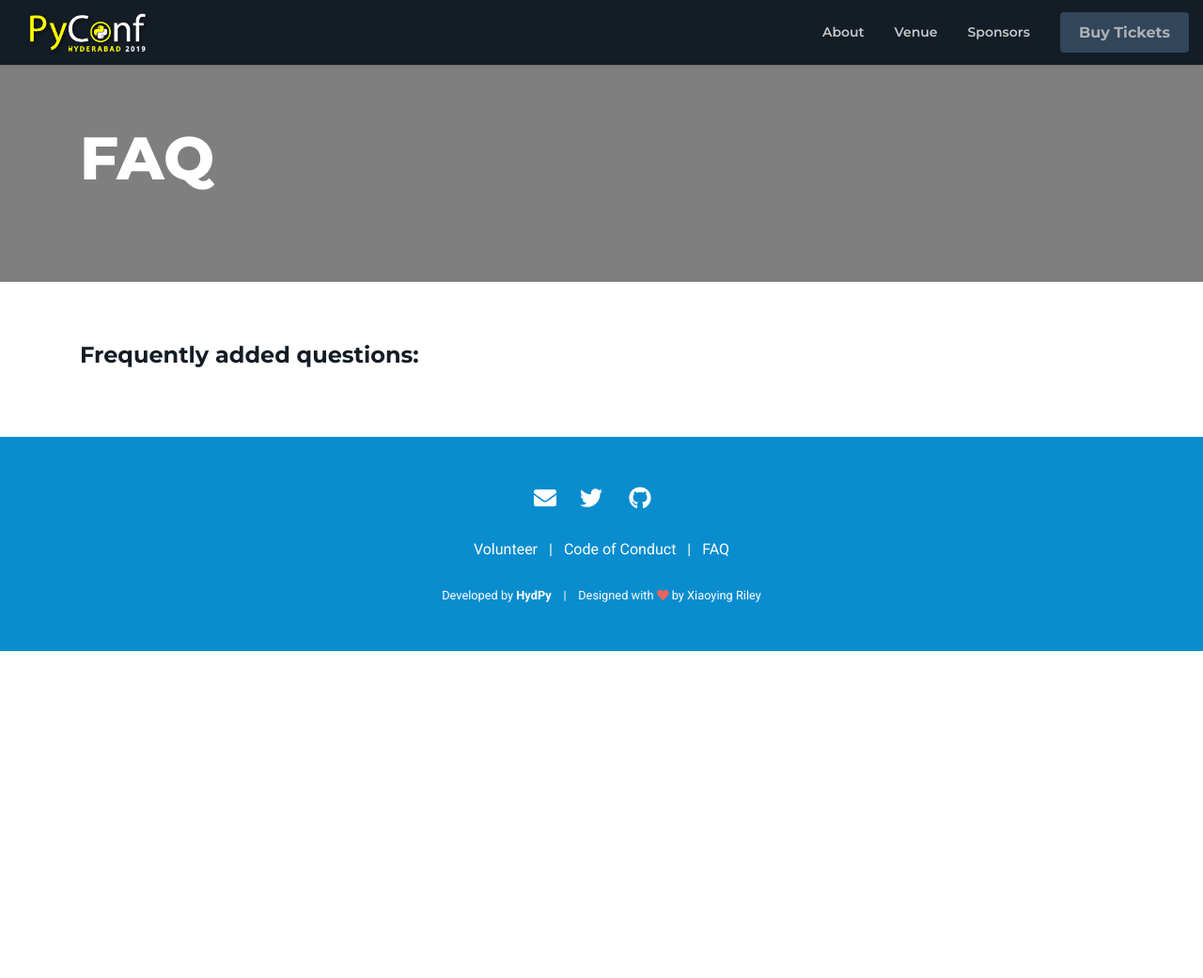
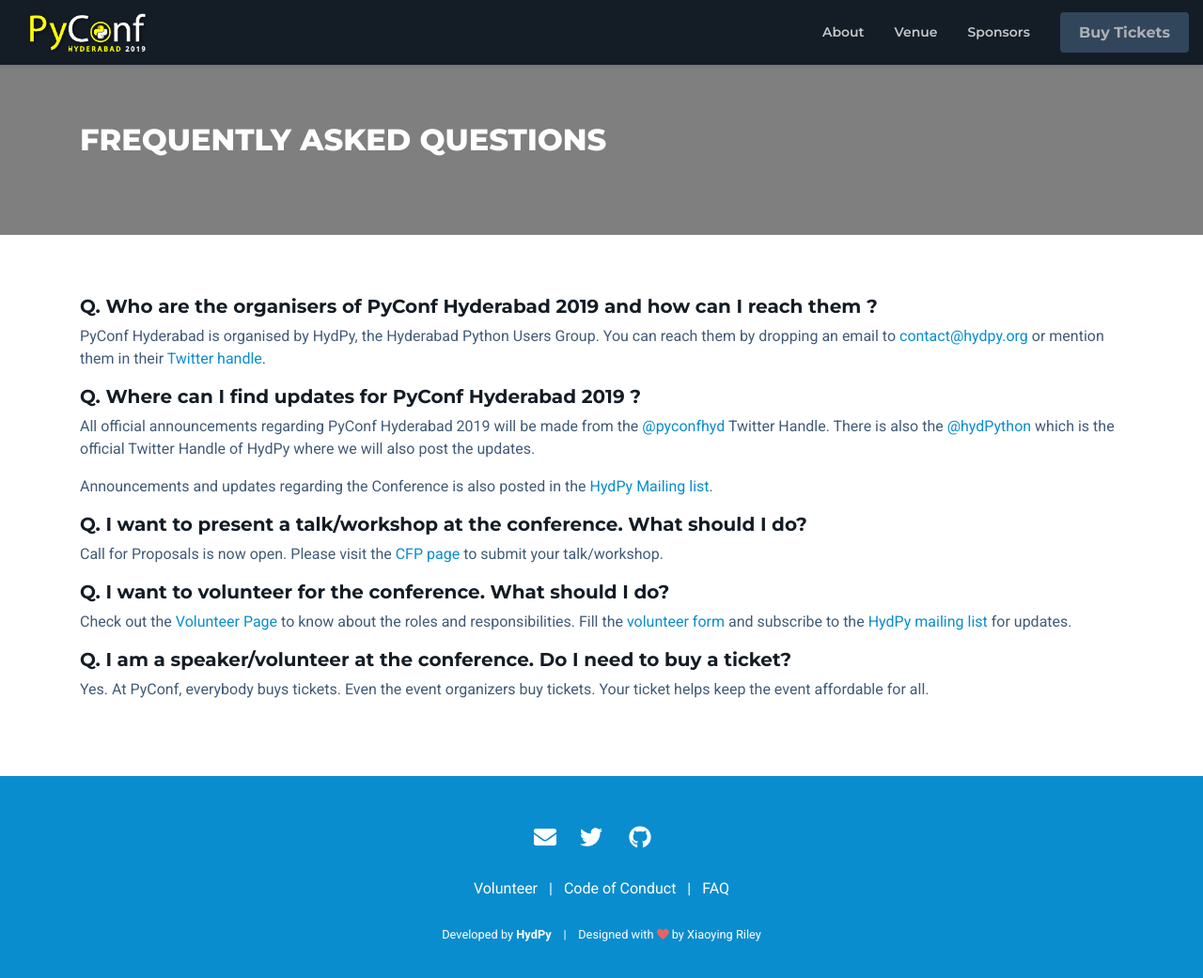
Before and after one commit to HydPy/hydpyconf2019, a Jekyll site: the page built from faq.md, in a window 1280 px wide and 1054 px high. Shown: the top 1041 px of the window at 94% size. Built offline with Jekyll 4.4.1, drawn with Linux system fonts in a browser that asks for light colours; nearby versions of some CDN libraries.

Commit message:
Update FAQ Page

```diff
--- a/_layouts/flexible.html
+++ b/_layouts/flexible.html
@@ -8,11 +8,11 @@
     <!-- header section -->
     {% include header.html %}
 
-    <div id="hero-block" class="hero-block" style="height: 300px;">
+    <div id="hero-block" class="hero-block" style="height: 250px;">
 		<div class="hero-block-mask"></div>
 		<div class="container">
 			<div class="hero-text-block">
-				<h1 class="hero-heading mb-2">{{ page.title | upcase }}</h1>
+				<h2 class="hero-heading mb-2">{{ page.title | upcase }}</h2>
 			</div><!--//hero-text-block-->
 		</div><!--//container-->
 
--- a/_sass/theme/_home.scss
+++ b/_sass/theme/_home.scss
@@ -127,6 +127,11 @@
 		font-size: 1.75rem;
 		font-family: 'Montserrat', sans-serif;
 		font-weight: 700;
+	}
+
+	h2.hero-heading {
+		color: #fff;
+		font-weight: 800;
 	}
 
 }
--- a/faq.md
+++ b/faq.md
@@ -1,8 +1,21 @@
 ---
 layout: flexible
-title: Faq
+title: Frequently Asked Questions
 ---
 
-<div>
-    <h4>Frequently added questions:</h4>
-</div>
+##### Q. Who are the organisers of PyConf Hyderabad 2019 and how can I reach them ?
+PyConf Hyderabad is organised by HydPy, the Hyderabad Python Users Group. You can reach them by dropping an email to [contact@hydpy.org](mailto:contact@hydpy.org) or mention them in their [Twitter handle](https://twitter.com/hydPython).
+
+##### Q. Where can I find updates for PyConf Hyderabad 2019 ?
+All official announcements regarding PyConf Hyderabad 2019 will be made from the [@pyconfhyd](https://twitter.com/pyconfhyd/) Twitter Handle. There is also the [@hydPython](https://twitter.com/hydPython) which is the official Twitter Handle of HydPy where we will also post the updates.
+
+Announcements and updates regarding the Conference is also posted in the [HydPy Mailing list](https://mail.python.org/mailman3/lists/hydpy.python.org/).
+
+##### Q. I want to present a talk/workshop at the conference. What should I do?
+Call for Proposals is now open. Please visit the [CFP page](https://www.papercall.io/pyconf-hyderabad2019) to submit your talk/workshop.
+
+##### Q. I want to volunteer for the conference. What should I do?
+Check out the [Volunteer Page](https://pyconf.hydpy.org/2019/volunteer.html) to know about the roles and responsibilities. Fill the [volunteer form](https://forms.gle/qiKhorSfMjbWCN7Y7) and subscribe to the [HydPy mailing list](https://mail.python.org/mm3/mailman3/lists/hydpy.python.org/) for updates.
+
+##### Q. I am a speaker/volunteer at the conference. Do I need to buy a ticket?
+Yes. At PyConf, everybody buys tickets. Even the event organizers buy tickets. Your ticket helps keep the event affordable for all.
```
